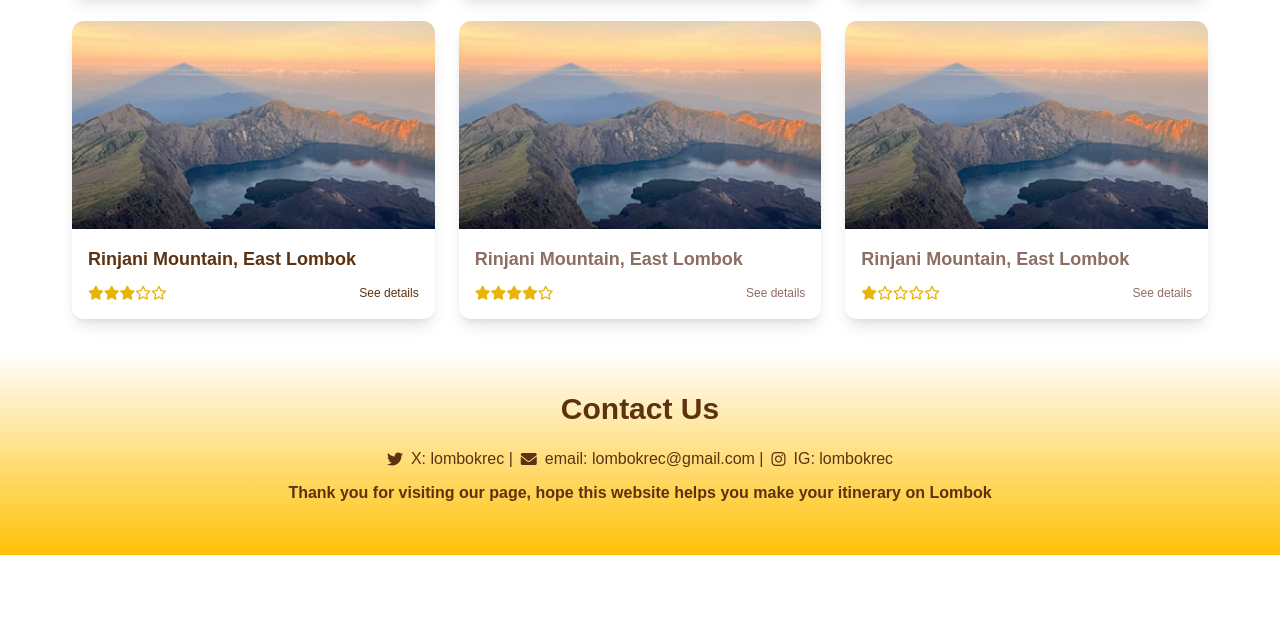
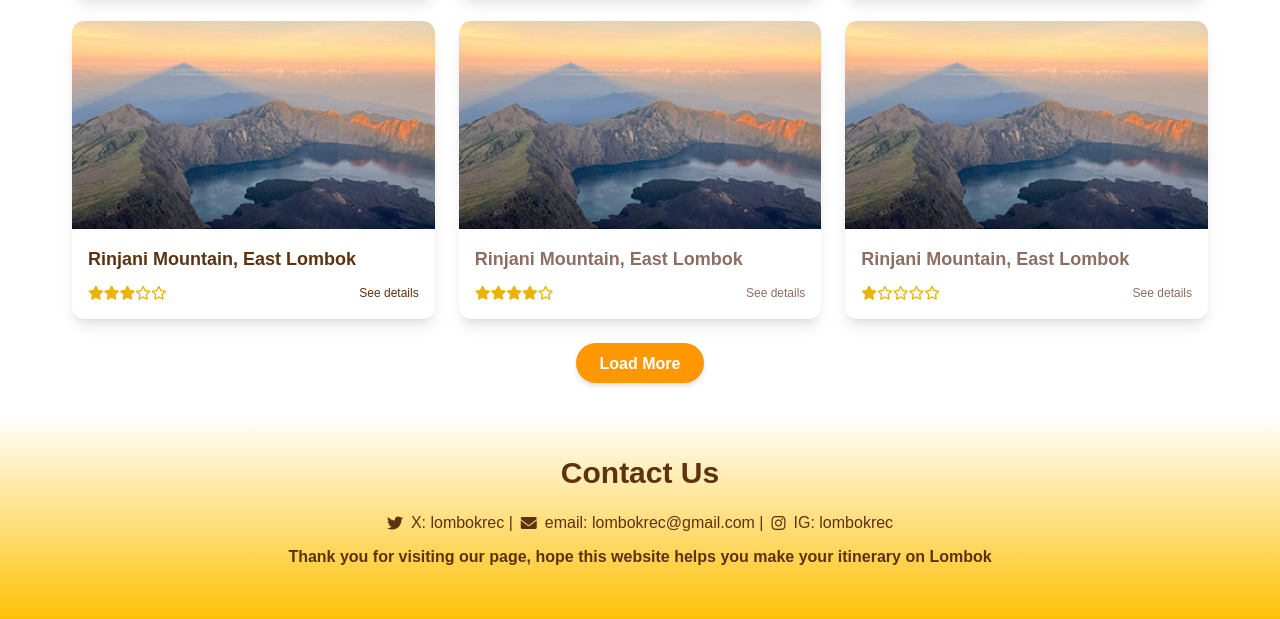
Before and after one commit to IhdalFahroni/PemWebIDEA, a website: page html/LandingPage.html in a window 1280 px wide. Shown: the part 2007-2626 px from the top of the page. Before the commit the page ends 2562 px from the top, so only its background shows below. Drawn offline with Linux system fonts and the light colour scheme; a web font is replaced by a local one.

Commit message:
udh tambah load more

```diff
--- a/html/LandingPage.html
+++ b/html/LandingPage.html
@@ -120,6 +120,11 @@
                         </div>
                     </div>
                 </div>
+                <div class="flex justify-center">
+                    <button id="load-more-button" class="py-2 px-6 text-white font-bold rounded-full bg-[#FF9800] cursor-pointer transition flex items-center gap-2 shadow-md hover:opacity-50">
+                        <span class="relative top-px">Load More</span>
+                    </button>
+                </div>
             </div>
 
             <div id="afterSearch" class="space-y-4 hidden">
```
